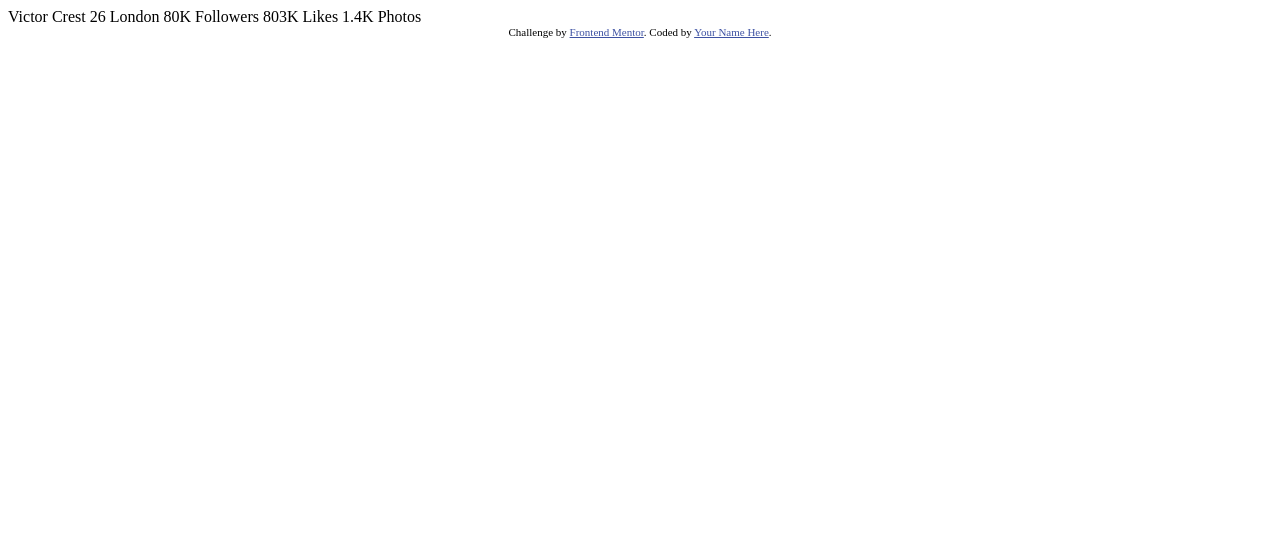
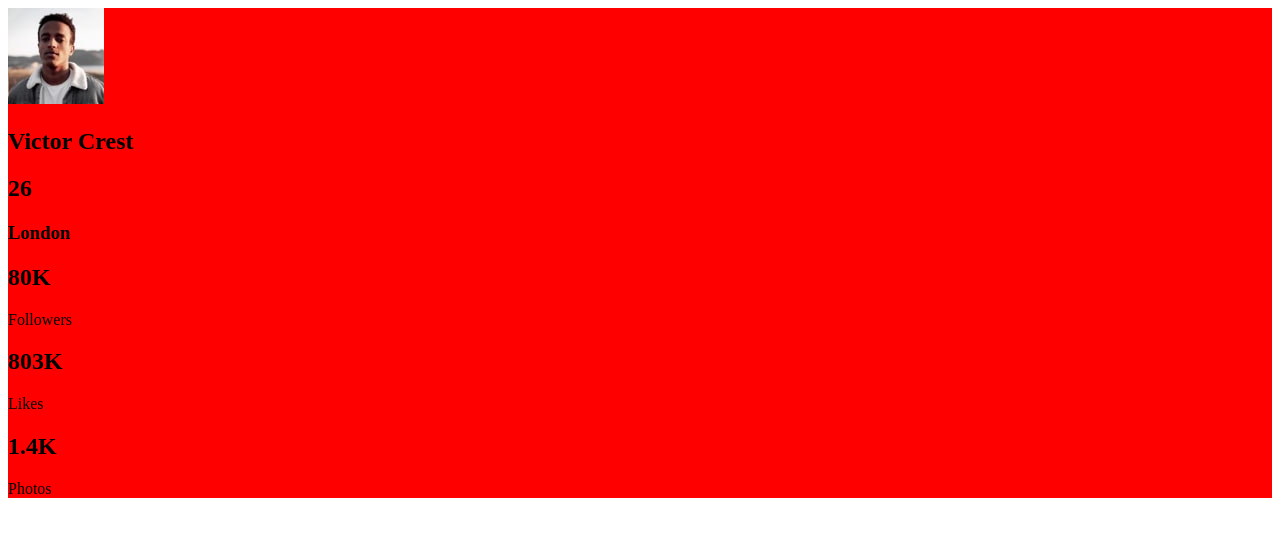
Before and after one commit to wkan17012021/profile-card-component-main, a plain HTML site: page index.html in a window 1280 px wide. Drawn offline with Linux system fonts and the light colour scheme.

Commit message:
html structure, css variables

```diff
--- a/index.html
+++ b/index.html
@@ -1,35 +1,48 @@
 <!DOCTYPE html>
 <html lang="en">
   <head>
-  <meta charset="UTF-8">
-  <meta name="viewport" content="width=device-width, initial-scale=1.0"> <!-- displays site properly based on user's device -->
+    <meta charset="UTF-8" />
+    <meta name="viewport" content="width=device-width, initial-scale=1.0" />
 
-  <link rel="icon" type="image/png" sizes="32x32" href="./images/favicon-32x32.png">
-
+    <link
+      rel="icon"
+      type="image/png"
+      sizes="32x32"
+      href="./images/favicon-32x32.png"
+    />
+    <link rel="preconnect" href="https://fonts.googleapis.com">
+<link rel="preconnect" href="https://fonts.gstatic.com" crossorigin>
+<link href="https://fonts.googleapis.com/css2?family=Kumbh+Sans:wght@400;700&display=swap" rel="stylesheet">
+<link rel="stylesheet" href="./styles.css">
     <title>Frontend Mentor | Profile card component</title>
-
-  <!-- Feel free to remove these styles or customise in your own stylesheet 👍 -->
-  <style>
-    .attribution { font-size: 11px; text-align: center; }
-    .attribution a { color: hsl(228, 45%, 44%); }
-  </style>
   </head>
   <body>
-  Victor Crest
-  26
-  London
-
-  80K
-  Followers
-
-  803K
-  Likes
-
-  1.4K
-  Photos
-  <div class="attribution">
-    Challenge by <a href="https://www.frontendmentor.io?ref=challenge" target="_blank">Frontend Mentor</a>.
-    Coded by <a href="#">Your Name Here</a>.
+    <main>
+      <section class="bubble-bkgnd"></section>
+      <img
+        src="./images/image-victor.jpg"
+        alt="Victor-photo"
+        class="profile-photo"
+      />
+      <section>
+        <h1>Victor Crest</h1>
+        <h2>26</h2>
+        <h3>London</h3>
+      </section>
+      <section class="stats">
+        <div class="followers">
+          <h2>80K</h2>
+          <p>Followers</p>
         </div>
+        <div class="likes">
+          <h2>803K</h2>
+          <p>Likes</p>
+        </div>
+        <div class="photos">
+          <h2>1.4K</h2>
+          <p>Photos</p>
+        </div>
+      </section>
+    </main>
   </body>
 </html>
--- /dev/null
+++ b/styles.css
@@ -0,0 +1,16 @@
+--dkcyan: hsl(185, 75%, 39%);
+--vydkdesatblue: hsl(229, 23%, 23%);
+--dkgrayblue: hsl(227, 10%, 46%);
+--dkgray: hsl(0, 0%, 59%);
+/* - Font size (name and stats): 18px */
+--kumbhSans: "Kumbh Sans", sans-serif;
+/* - Weights: 400, 700 */
+
+* {
+    padding: 0;
+    margin: 0;
+    box-sizing: border-box;
+}
+main {
+    background: red;
+}
```
Lines whose indentation alone changed are shown as unchanged.
